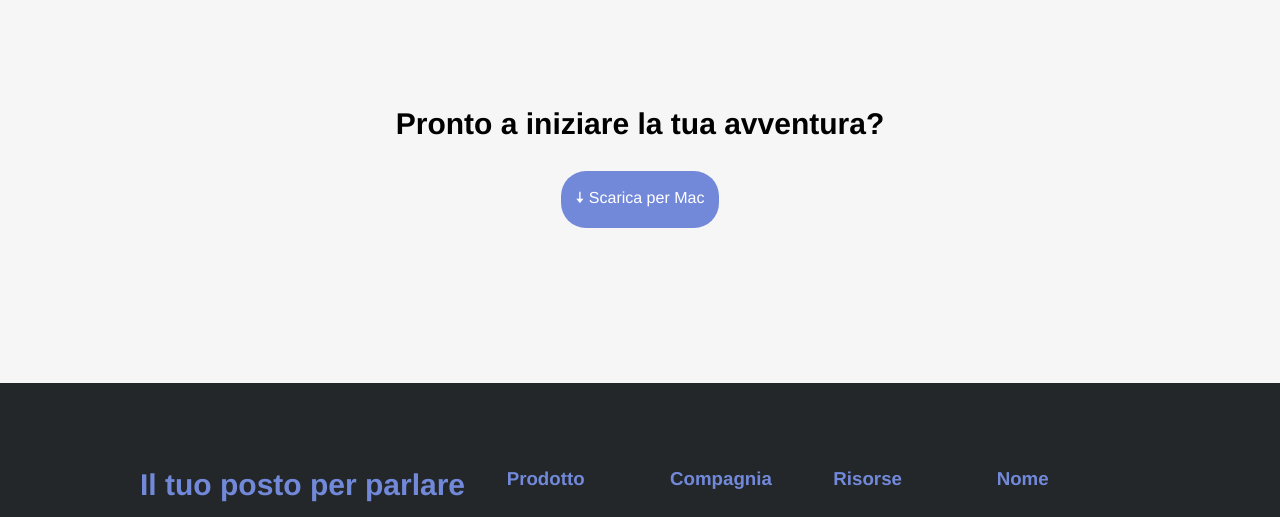
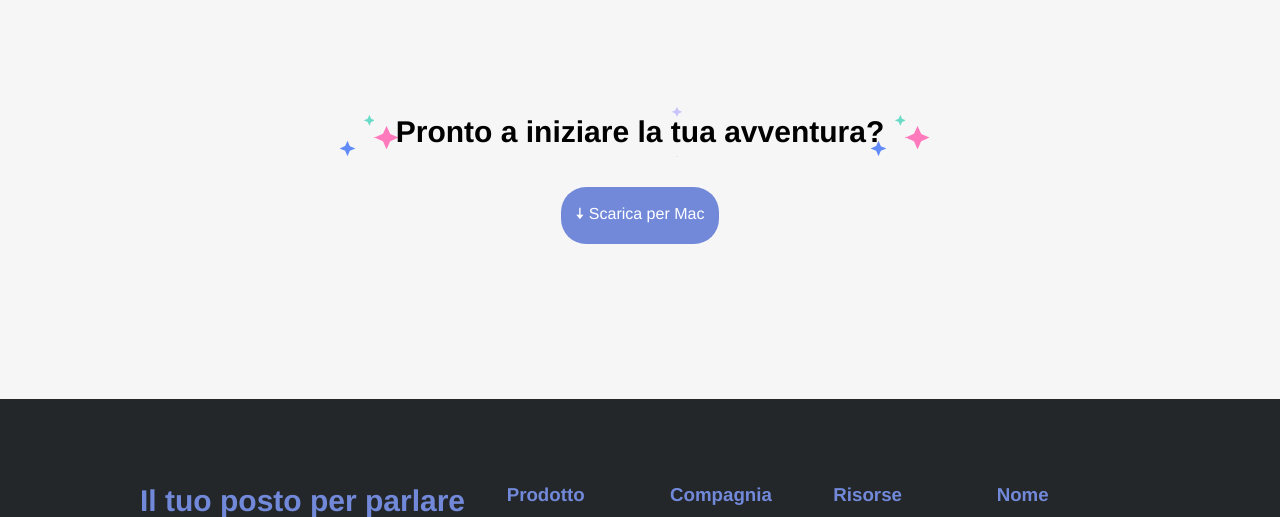
Before and after one commit to SimoneCalzari/htmlcss-discord, a plain HTML site: page index.html in a window 1280 px wide. Shown: the part 3156-3673 px from the top of the page. Drawn offline with Linux system fonts and the light colour scheme.

Commit message:
feat: bonus stelline

```diff
--- a/css/style.css
+++ b/css/style.css
@@ -331,7 +331,12 @@ section {
 
 .section4 h3 {
   font-size: 30px;
+  margin: 0 auto;
   margin-bottom: 30px;
+  background-image: url(../img/stars.svg);
+  background-position: top;
+  line-height: 50px;
+  width: 700px;
 }
 
 .section4 a {
```
